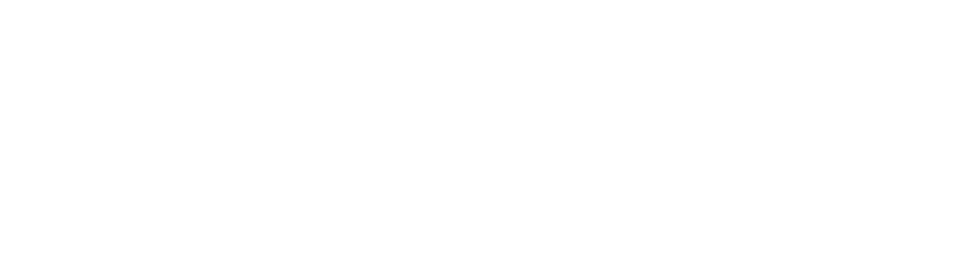
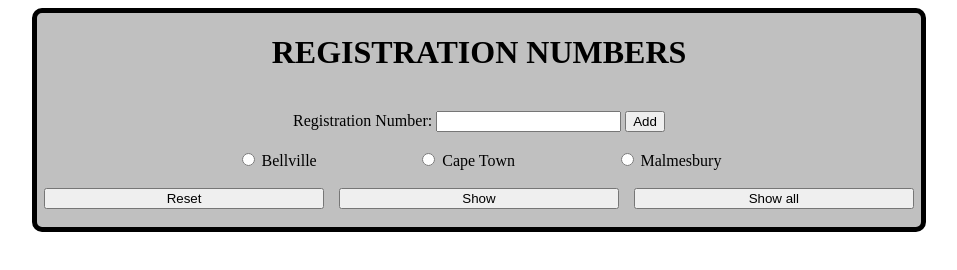
Before and after one commit to ArgentCrafter/registration-numbers, a plain HTML site: page index.html in a window 1280 px wide. Shown: the whole page, without its empty margins (161-1118 px from the left). Drawn offline with Linux system fonts and the light colour scheme.

Commit message:
basic web-page done

```diff
--- a/index.html
+++ b/index.html
@@ -1,12 +1,56 @@
 <!DOCTYPE html>
 <html lang="en">
+
 <head>
     <meta charset="UTF-8">
     <meta http-equiv="X-UA-Compatible" content="IE=edge">
     <meta name="viewport" content="width=device-width, initial-scale=1.0">
-    <title>Document</title>
+    <link rel="stylesheet" href="registration_number.css">
+    <title>Registration numbers</title>
 </head>
+
 <body>
+    <div class="containerAll">
+        <div class="content">
+            <div class="heading">
+                <h1>REGISTRATION NUMBERS</h1>
+            </div><br>
+            <div class="addRegistration">
+                <label for="addReg">Registration Number:</label>
+                <input type="text" id="addReg" name="addRegistration">
+                <button type="button" id="addRegBtn" name="addRegButton">Add</button>
+            </div><br>
+            <div class="townFilter">
+                <div>
+                    <input type="radio" name="townFilter" id="bellville" value="cy">
+                    <label for="bellville">Bellville</label>
+                </div>
+                <div>
+                    <input type="radio" name="townFilter" id="capeTown" value="ca">
+                    <label for="capeTown">Cape Town</label>
+                </div>
+                <div>
+                    <input type="radio" name="townFilter" id="malmesbury" value="ck">
+                    <label for="bellville">Malmesbury</label>
+                </div>
+            </div>
+            <br>
+            <div class="buttons">
+                <div class="resetBtnDiv">
+                    <button class="btn" type="button" id="resetBtn" name="resetButton">Reset</button>
+                </div>
+                <div class="showBtnDiv">
+                    <button class="btn" type="button" id="showBtn" name="showButton">Show</button>
+                </div>
+                <div class="showAllBtnDiv">
+                    <button class="btn" type="button" id="showAllBtn" name="showAllButton">Show all</button>
+                </div>
+            </div>
+            <br>
+        </div>
+    </div>
+</body>
+<script src="functions.js" charset="utf-8"></script>
+<script src="registration_number.js" charset="utf-8"></script>
 
-</body>
 </html>
--- a/registration_number.css
+++ b/registration_number.css
@@ -0,0 +1,53 @@
+.content {
+    display: block;
+    margin: auto;
+    background-color: silver;
+    border: 5px solid black;
+    border-radius: 10px;
+    width: 70%;
+}
+
+.heading {
+    text-align: center;
+}
+
+.addRegistration {
+    text-align: center;
+}
+
+.townFilter {
+    display: flex;
+    justify-content: space-between;
+    margin-left: 50px;
+    margin-right: 50px;
+}
+
+.buttons {
+    display: flex;
+    text-align: center;
+}
+
+.resetBtnDiv {
+    width: 33.33%;
+}
+
+.showBtnDiv {
+    width: 33.33%;
+}
+
+.showAllBtnDiv {
+    width: 33.33%;
+}
+
+.btn {
+    width: 95%;
+}
+
+@media(min-width: 1100px){
+    .townFilter {
+        display: flex;
+        justify-content: space-between;
+        margin-left: 200px;
+        margin-right: 200px;
+    }
+}
```
Also changed, not shown: registration.js (deleted), registration_number.js (added).
